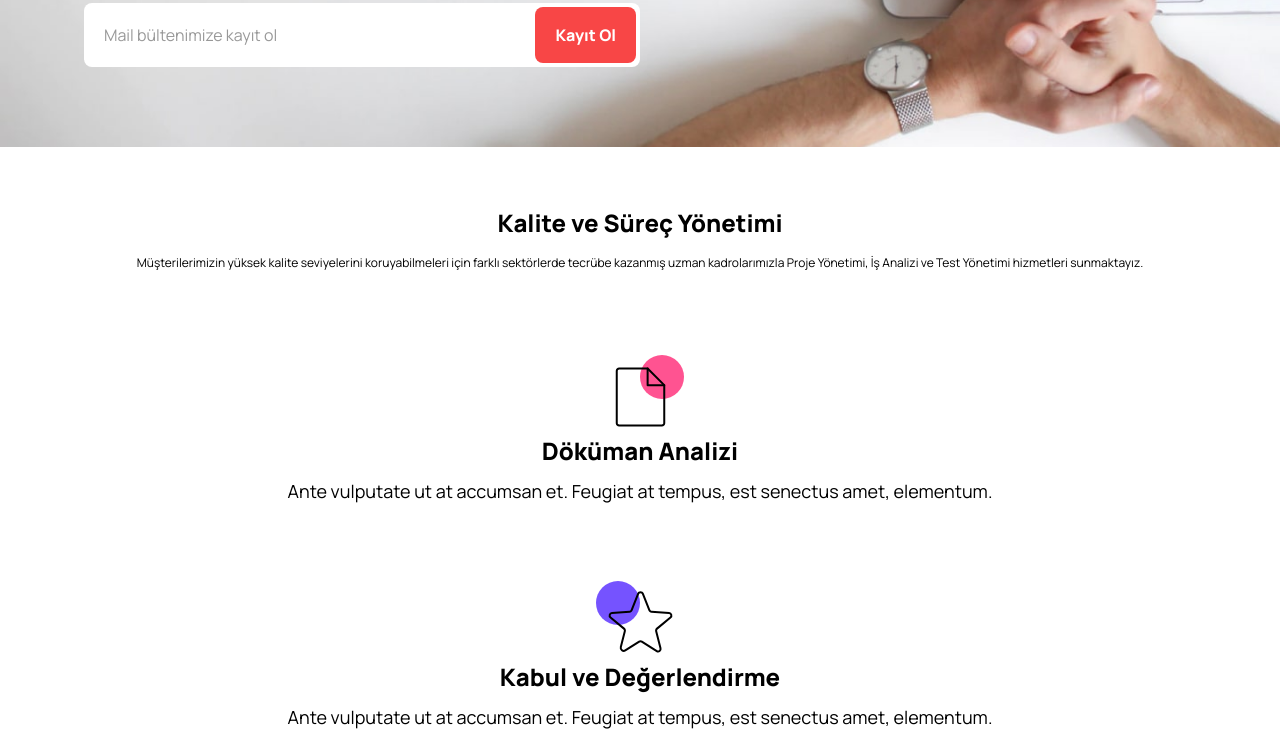
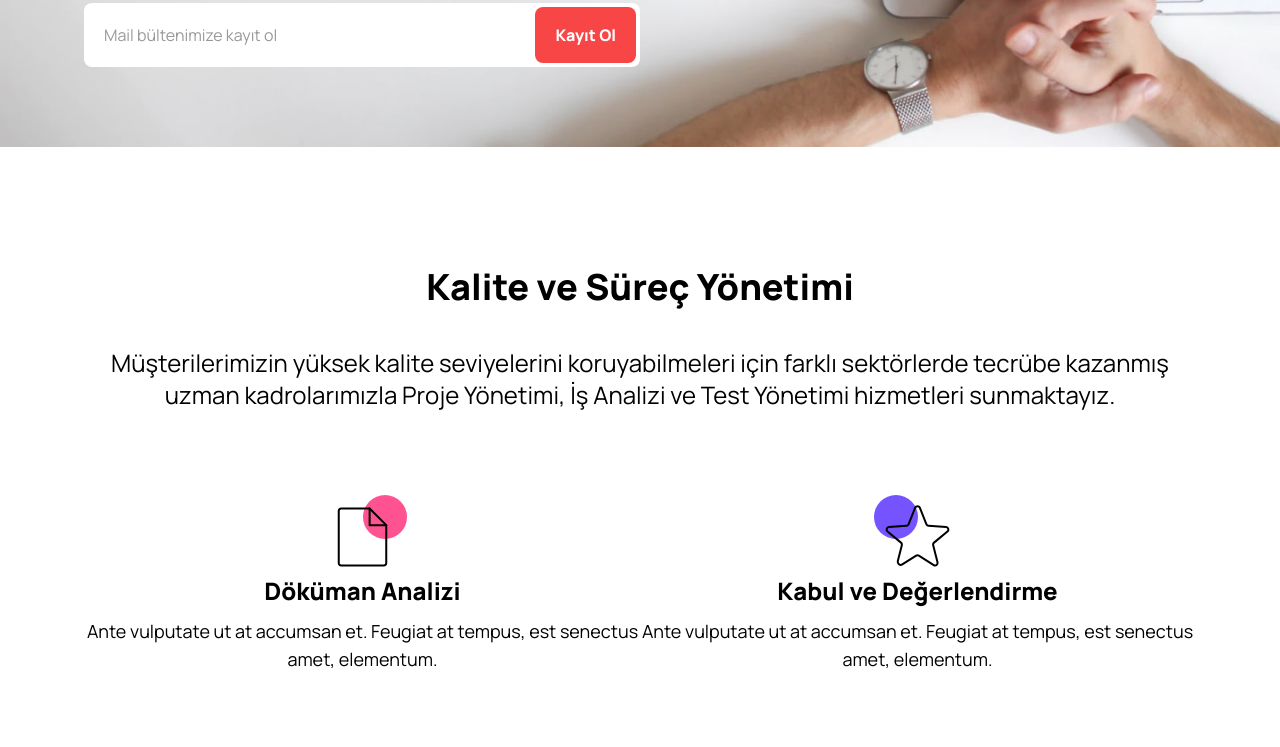
Before and after one commit to MaksymYatsun/it-landing-page, a website: page src/index.html in a window 1280 px wide. Shown: the part 449-1196 px from the top of the page. Drawn offline with nearby package versions, Linux system fonts and the light colour scheme; files that its build step writes are made by us from their sources; files whose address does not match are found by name.

Commit message:
second section lg layout

```diff
--- a/src/index.html
+++ b/src/index.html
@@ -50,12 +50,12 @@
             </div>
         </section>
         <section class="text-center">
-            <div class="container py-[60px] px-5 mx-auto">
-                <h2 class="font-extrabold text-2xl mb-4">Kalite ve Süreç Yönetimi</h2>
-                <p class="text-xs mb-12">Müşterilerimizin yüksek kalite seviyelerini koruyabilmeleri için
+            <div class="container py-[60px] lg:py-[120px] px-5 lg:px-[85px] mx-auto">
+                <h2 class="font-extrabold text-2xl mb-4 lg:mb-10 lg:text-4xl">Kalite ve Süreç Yönetimi</h2>
+                <p class="text-xs mb-12 lg:text-2xl">Müşterilerimizin yüksek kalite seviyelerini koruyabilmeleri için
                     farklı sektörlerde tecrübe kazanmış
                     uzman kadrolarımızla Proje Yönetimi, İş Analizi ve Test Yönetimi hizmetleri sunmaktayız.</p>
-                <div class="grid">
+                <div class="grid lg:grid-cols-2">
                     <div class="py-10">
                         <div
                             class="relative before:w-11 before:h-11 before:bg-[#FF5391] before:block before:rounded-full before:absolute before:-z-10 before:left-1/2 before:-top-1">
```
